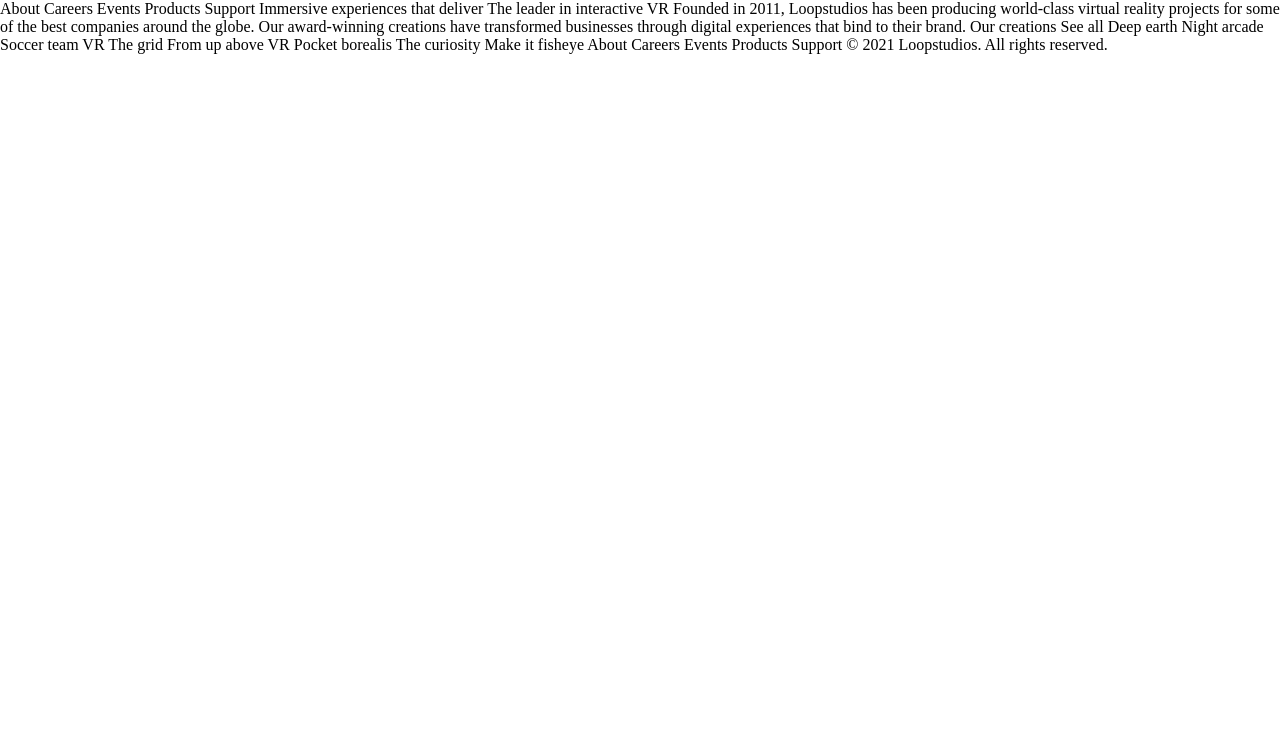
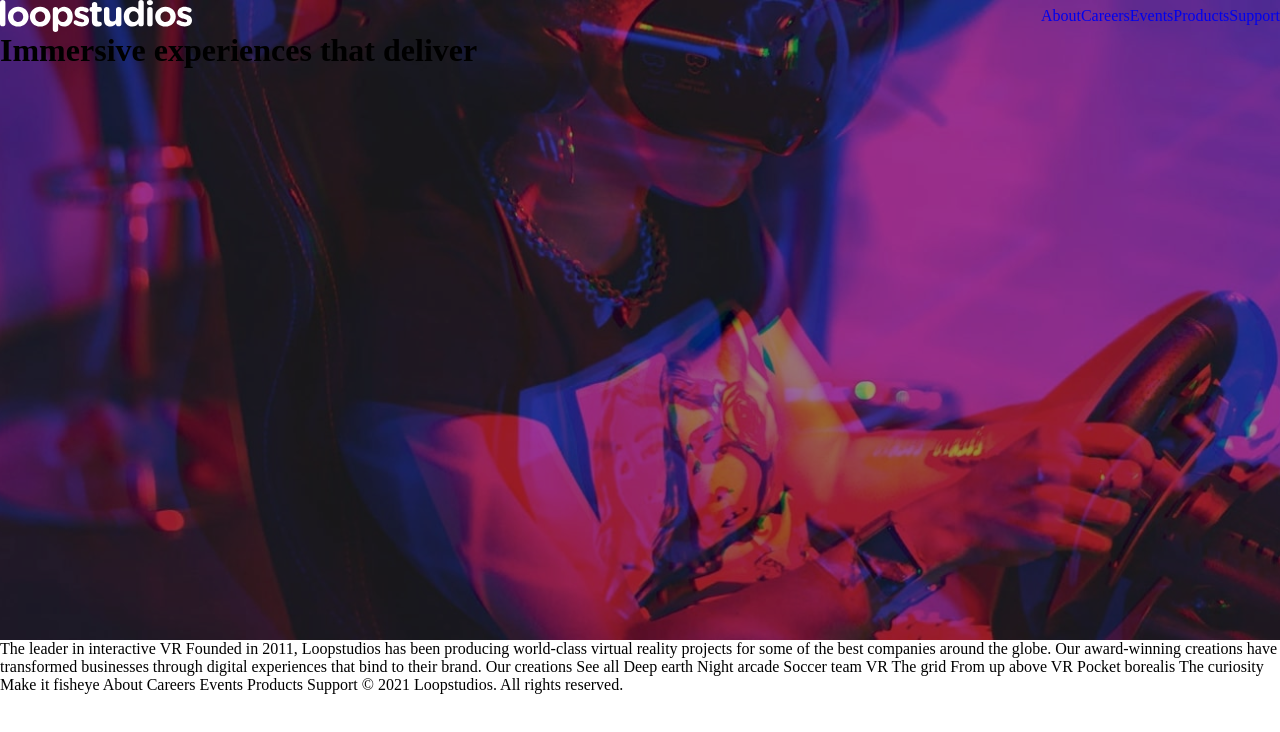
Before and after one commit to ValperDev/loopstudios-landing-page, a plain HTML site: page index.html in a window 1280 px wide. Drawn offline with Linux system fonts and the light colour scheme.

Commit message:
Add CSS and HTML structure to header

```diff
--- a/index.html
+++ b/index.html
@@ -9,14 +9,30 @@
   <script src="./scripts/script.js" defer></script>
 </head>
 <body>
-  About
-  Careers
-  Events
-  Products
-  Support
+  <header class="header">
+    <div class="header__container">
+      <img src="./images/logo.svg" alt="" class="header__logo">
+      <nav class="header__nav">
+        <ul class="nav__list">
+          <li class="nav__item"><a href="#about" class="nav__link">About</a></li>
+          <li class="nav__item"><a href="#careers" class="nav__link">Careers</a></li>
+          <li class="nav__item"><a href="#events" class="nav__link">Events</a></li>
+          <li class="nav__item"><a href="#products" class="nav__link">Products</a></li>
+          <li class="nav__item"><a href="#support" class="nav__link">Support</a></li>
+        </ul>
+      </nav>
+    </div>
+    <div class="header__content">
+      <h1 class="header__title">Immersive experiences that deliver</h1>
+    </div>
+  </header>
 
-  Immersive experiences that deliver
+  <main>
 
+  </main>
+  <footer>
+
+  </footer>
   The leader in interactive VR
 
   Founded in 2011, Loopstudios has been producing world-class virtual reality
--- a/styles/style.css
+++ b/styles/style.css
@@ -1,5 +1,42 @@
-* {
+:root {
+    --black: hsl(0, 0%, 0%);
+    --dark-gray: hsl(0, 0%, 55%);
+    --very-dark-gray: hsl(0, 0%, 41%);
+    --white: hsl(0, 0%, 100%);
+}
+
+*,
+*::after,
+*::before {
     box-sizing: border-box;
     padding: 0;
     margin: 0;
 }
+
+a {
+    text-decoration: none;
+}
+
+ul {
+    list-style: none;
+}
+
+.header {
+    background-color: hsla(0, 0%, 0%, 40%);
+    background-image: url("../images/desktop/image-hero.jpg");
+    background-repeat: no-repeat;
+    background-size: cover;
+    background-position: center;
+    background-blend-mode: multiply;
+    min-height: 40rem;
+}
+
+.header__container {
+    align-items: center;
+    display: flex;
+    justify-content: space-between;
+}
+
+.nav__list {
+    display: flex;
+}
```
